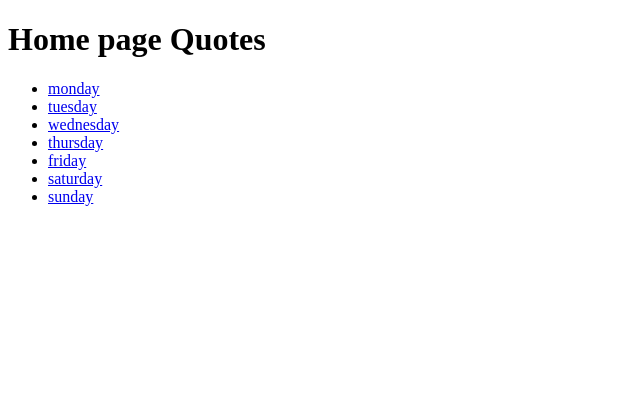
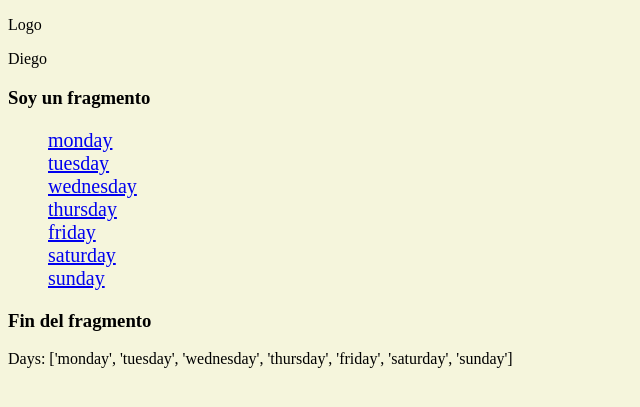
Before and after one commit to diegolozadev/Django, a Django app: page /phrases/ in a window 1280 px wide. Shown: the top 407 px of the page, without its empty margins (0-640 px from the left). Run offline with Django 5.2, Linux system fonts and the light colour scheme.

Commit message:
Add static files configuration and enhance templates with new styles and includes

```diff
--- a/playground/config/settings.py
+++ b/playground/config/settings.py
@@ -119,3 +119,7 @@ USE_TZ = True
 # https://docs.djangoproject.com/en/6.0/howto/static-files/
 
 STATIC_URL = 'static/'
+
+STATICFILES_DIRS = [
+    BASE_DIR / "static"
+]
--- /dev/null
+++ b/playground/quotes/static/quotes/quotes_style.css
@@ -0,0 +1,4 @@
+ul{
+    font-size: 20px;
+    list-style: none;
+}
--- /dev/null
+++ b/playground/quotes/templates/quotes/includes/endpartial.html
@@ -0,0 +1,4 @@
+<div>
+    <h3>Fin del fragmento</h3>
+    <p>Days: {{days}}</p>
+</div>
--- /dev/null
+++ b/playground/quotes/templates/quotes/includes/partial.html
@@ -0,0 +1,3 @@
+<div>
+    <h3>Soy un fragmento</h3>
+</div>
--- a/playground/quotes/templates/quotes/quotes.html
+++ b/playground/quotes/templates/quotes/quotes.html
@@ -1,13 +1,13 @@
 {% extends 'base.html' %}
+{% load static %}
 
 
-{% block title %}
-    Listado de Quotes
-{% endblock title %}
+{% block title %} Listado de Quotes {% endblock title %}
 
+{% block page_style %} <link rel="stylesheet" href="{% static 'quotes/quotes_style.css' %}"> {% endblock page_style %}
 
 {% block content %}
-    <h1>Home page Quotes</h1>
+    {% include './includes/partial.html' %}
 
     <ul>
 
@@ -17,5 +17,6 @@
 
     </ul>
 
+    {% include './includes/endpartial.html' with days=days %}
 
 {% endblock content %}
--- a/playground/quotes/views.py
+++ b/playground/quotes/views.py
@@ -1,5 +1,5 @@
 from django.shortcuts import render
-from django.http import HttpResponse, HttpResponseNotFound, HttpResponseRedirect
+from django.http import HttpResponse, HttpResponseNotFound, HttpResponseRedirect, Http404
 from django.urls import reverse
 # Create your views here.
 
@@ -34,4 +34,5 @@ def days_week(request, day):
         quote_text = days_of_week[day]
         return HttpResponse(quote_text)
     except Exception:
-        return HttpResponseNotFound("No hay frase para este día")
+        # return HttpResponseNotFound("No hay frase para este día")
+        raise Http404()
--- /dev/null
+++ b/playground/static/style.css
@@ -0,0 +1,3 @@
+body{
+    background-color: beige;
+}
--- a/playground/templates/base.html
+++ b/playground/templates/base.html
@@ -1,17 +1,24 @@
+
+{% load static %}
+
 <!DOCTYPE html>
 <html lang="en">
 <head>
     <meta charset="UTF-8">
     <meta name="viewport" content="width=device-width, initial-scale=1.0">
     <title>
-    {% block title %}
+    {% block title %} {% endblock title %}</title>
 
-    {% endblock %}
-    </title>
+    <link rel="stylesheet" href="{% static 'style.css' %}">
+
+    {% block page_style %} {% endblock page_style %}
 </head>
 <body>
+
+    {% include 'includes/header.html' %}
+
     {% block content %}
 
-    {% endblock %}
+    {% endblock content %}
 </body>
 </html>
--- /dev/null
+++ b/playground/templates/includes/header.html
@@ -0,0 +1,6 @@
+<head>
+    <div>
+        <p>Logo</p>
+        <p>Diego</p>
+    </div>
+</head>
```
Also changed, not shown: playground/templates/404.html (added, +11 -0 lines).
